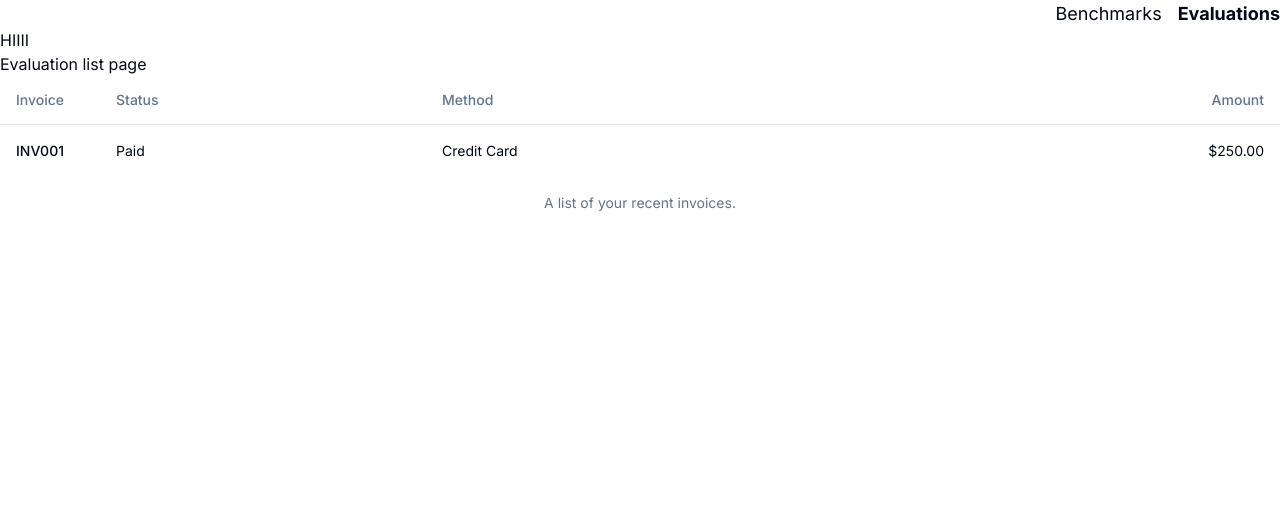
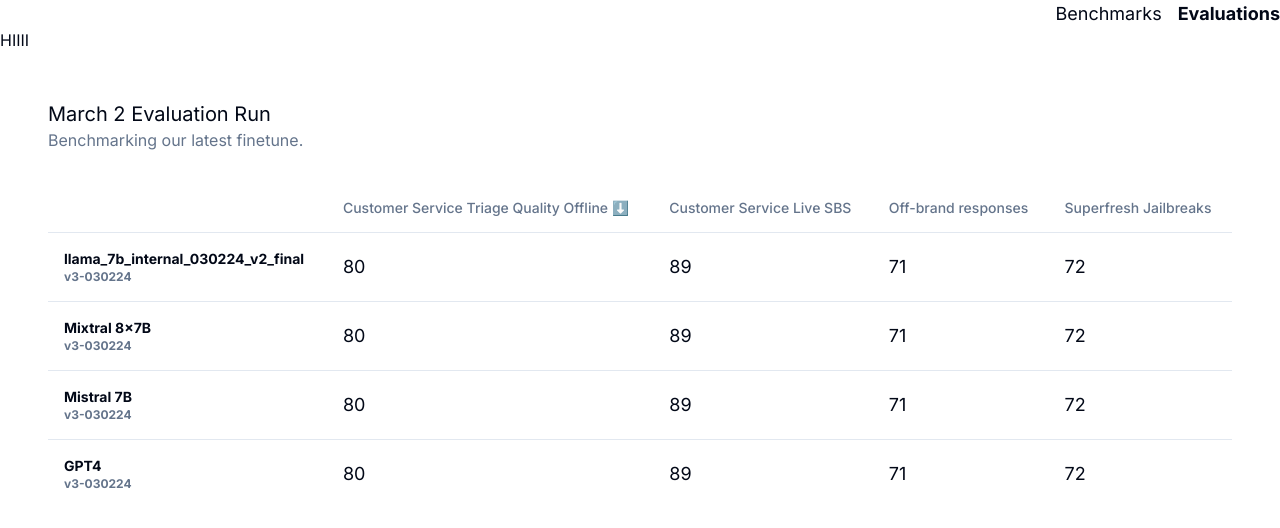
Before and after one commit to klyap/model-colosseum, a Next.js app: page /evaluation in a window 1280 px wide. Shown: the top 528 px of the page. Built offline with nearby package versions, Linux system fonts and the light colour scheme.

Commit message:
basic table

```diff
--- a/src/app/evaluation/page.tsx
+++ b/src/app/evaluation/page.tsx
@@ -7,26 +7,67 @@
   TableHeader,
   TableRow,
 } from "@/components/ui/table"
+
+
+const benchmarks = [
+  "Customer Service Triage Quality Offline ⬇️",
+  "Customer Service Live SBS",
+  "Off-brand responses",
+  "Superfresh Jailbreaks"
+]
+
+interface ModelScores {
+  [key: string]: { version: string };
+}
+const modelsAndScores: ModelScores = {
+  "llama_7b_internal_030224_v2_final": { version: "v3-030224" },
+  "Mixtral 8x7B": { version: "v3-030224" },
+  "Mistral 7B": { version: "v3-030224" },
+  "GPT4": { version: "v3-030224" },
+}
+
 export default function Evaluation() {
-  return <><h1>Evaluation list page</h1>
-    <Table>
-      <TableCaption>A list of your recent invoices.</TableCaption>
+  return <>
+    <div className="m-12">
+      <h1 className="text-xl">March 2 Evaluation Run</h1>
+      <p className="text-slate-500">Benchmarking our latest finetune.</p>
+
+      <Table className="mt-8">
+        {/* <TableCaption>A list of your recent invoices.</TableCaption> */}
         <TableHeader>
           <TableRow>
-          <TableHead className="w-[100px]">Invoice</TableHead>
-          <TableHead>Status</TableHead>
-          <TableHead>Method</TableHead>
-          <TableHead className="text-right">Amount</TableHead>
+            <TableHead key={"model-name"}></TableHead>
+
+            {benchmarks.map((benchmarkName) =>
+              <TableHead key={benchmarkName}>{benchmarkName}</TableHead>
+            )}
           </TableRow>
         </TableHeader>
         <TableBody>
-        <TableRow>
-          <TableCell className="font-medium">INV001</TableCell>
-          <TableCell>Paid</TableCell>
-          <TableCell>Credit Card</TableCell>
-          <TableCell className="text-right">$250.00</TableCell>
+          {Object.keys(modelsAndScores).map((model) => (
+            <TableRow key={model}>
+              <TableCell className="font-bold">
+                <div className="flex flex-col">
+                  <div className="">{model}</div>
+                  <div className="text-slate-500 text-xs">{modelsAndScores[model].version}</div>
+                </div>
+              </TableCell>
+              <TableCell className="text-lg">
+                80
+              </TableCell>
+              <TableCell className="text-lg">
+                89
+              </TableCell>
+              <TableCell className="text-lg">
+                71
+              </TableCell>
+              <TableCell className="text-lg">
+                72
+              </TableCell>
             </TableRow>
+          ))}
         </TableBody>
       </Table>
+    </div>
   </>;
 }
```
Lines whose indentation alone changed are shown as unchanged.
